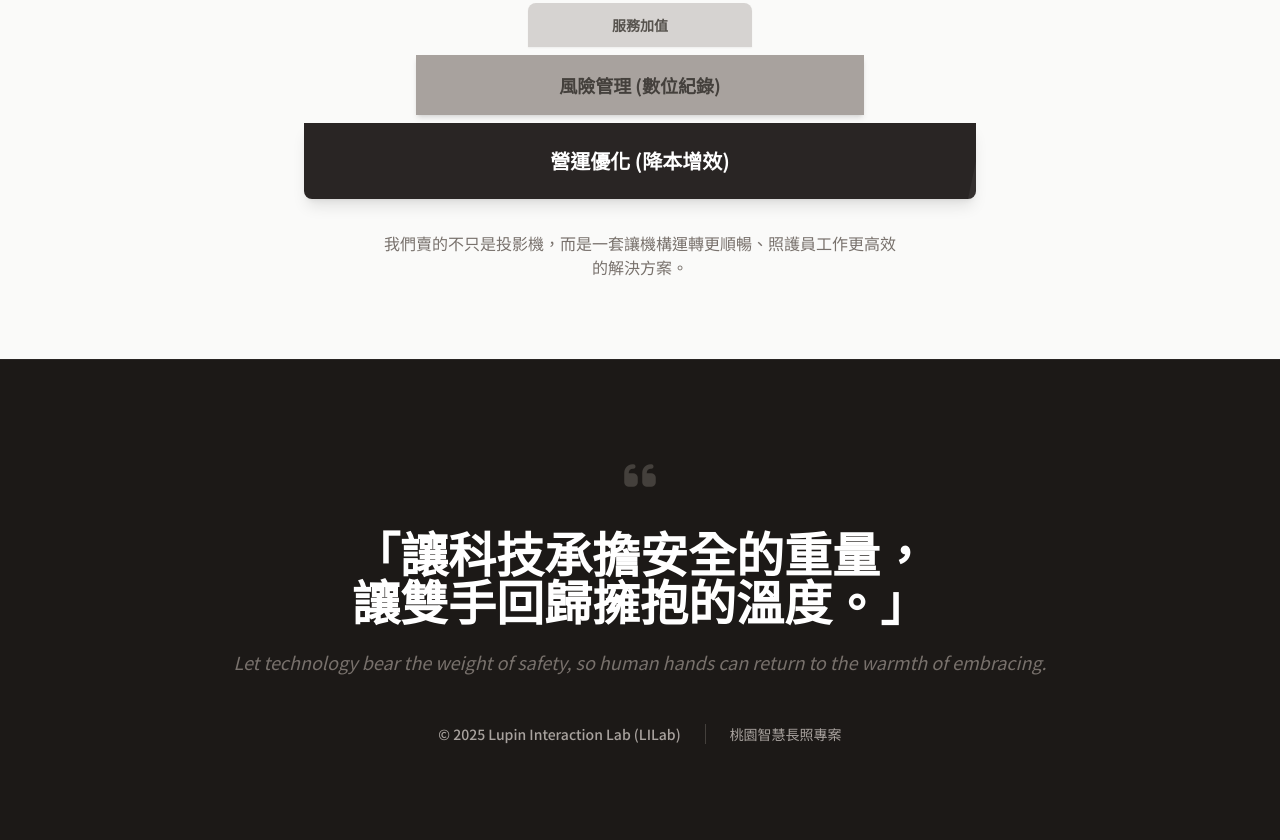
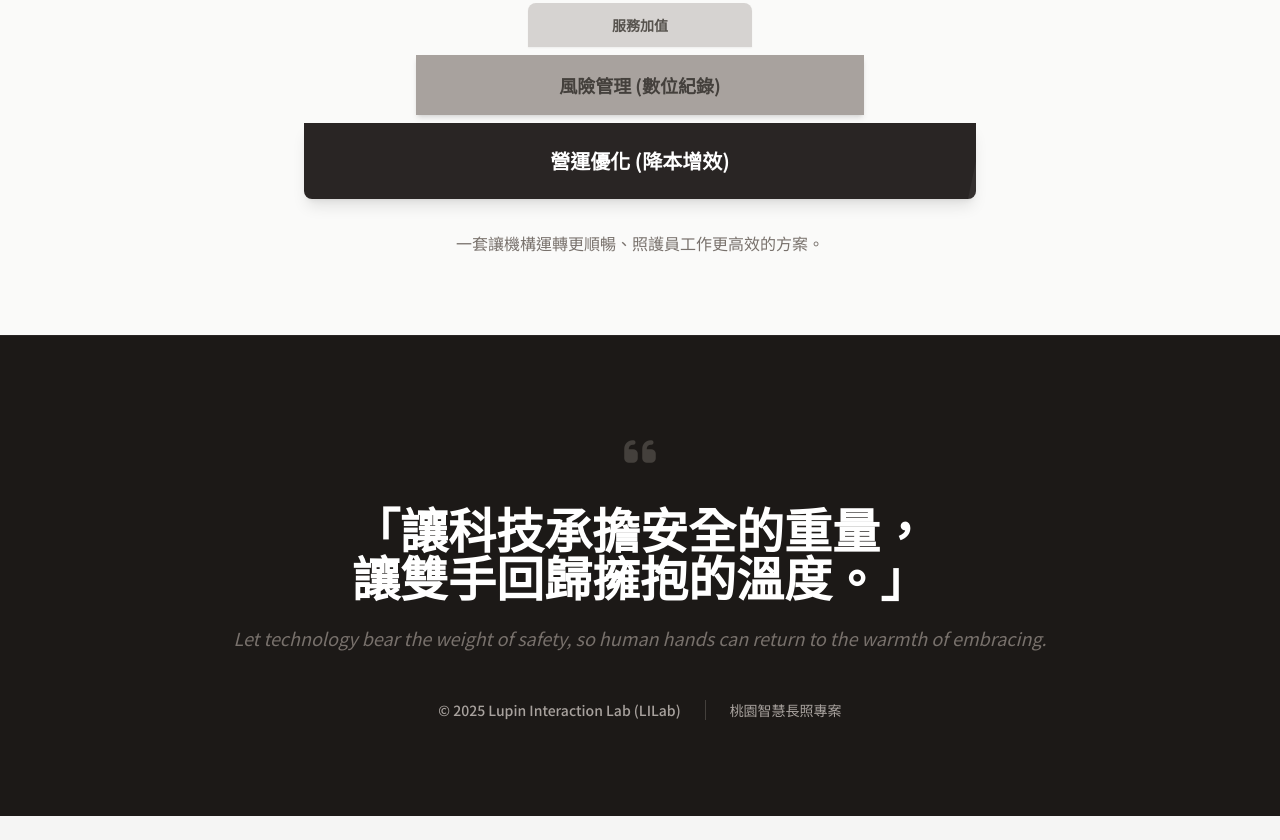
Before and after one commit to lupinart/elder_report, a plain HTML site: page index.html in a window 1280 px wide. Shown: the part 4521-5361 px from the top of the page. After the commit the page ends 5337 px from the top, so only its background shows below. Drawn offline with nearby package versions, Linux system fonts and the light colour scheme.

Commit message:
Update index.html

```diff
--- a/index.html
+++ b/index.html
@@ -500,7 +500,7 @@
                         營運優化 (降本增效)
                     </div>
                     <p class="mt-6 text-stone-500 max-w-lg mx-auto">
-                        我們賣的不只是投影機，而是一套讓機構運轉更順暢、照護員工作更高效的解決方案。
+                        一套讓機構運轉更順暢、照護員工作更高效的方案。
                     </p>
                 </div>
             </div>
```
